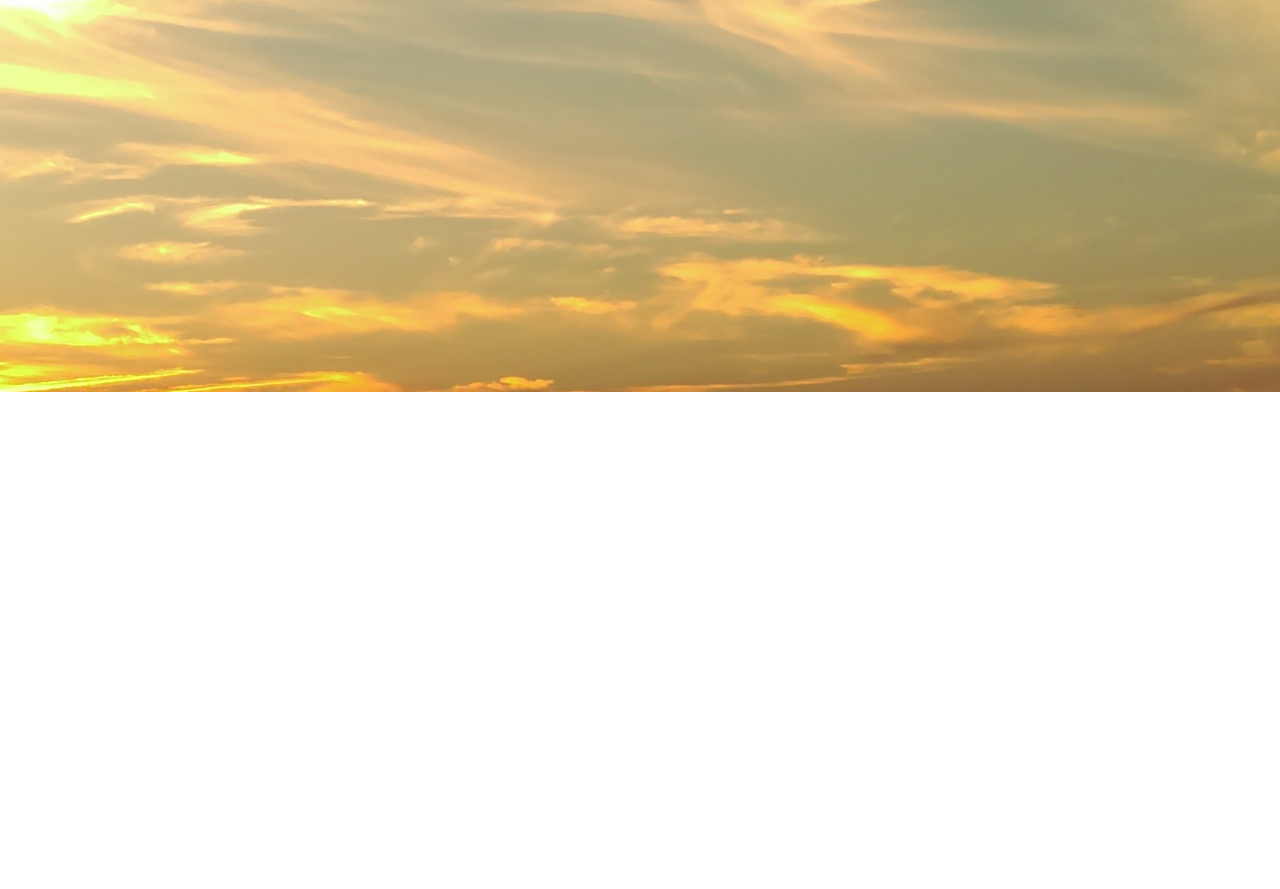
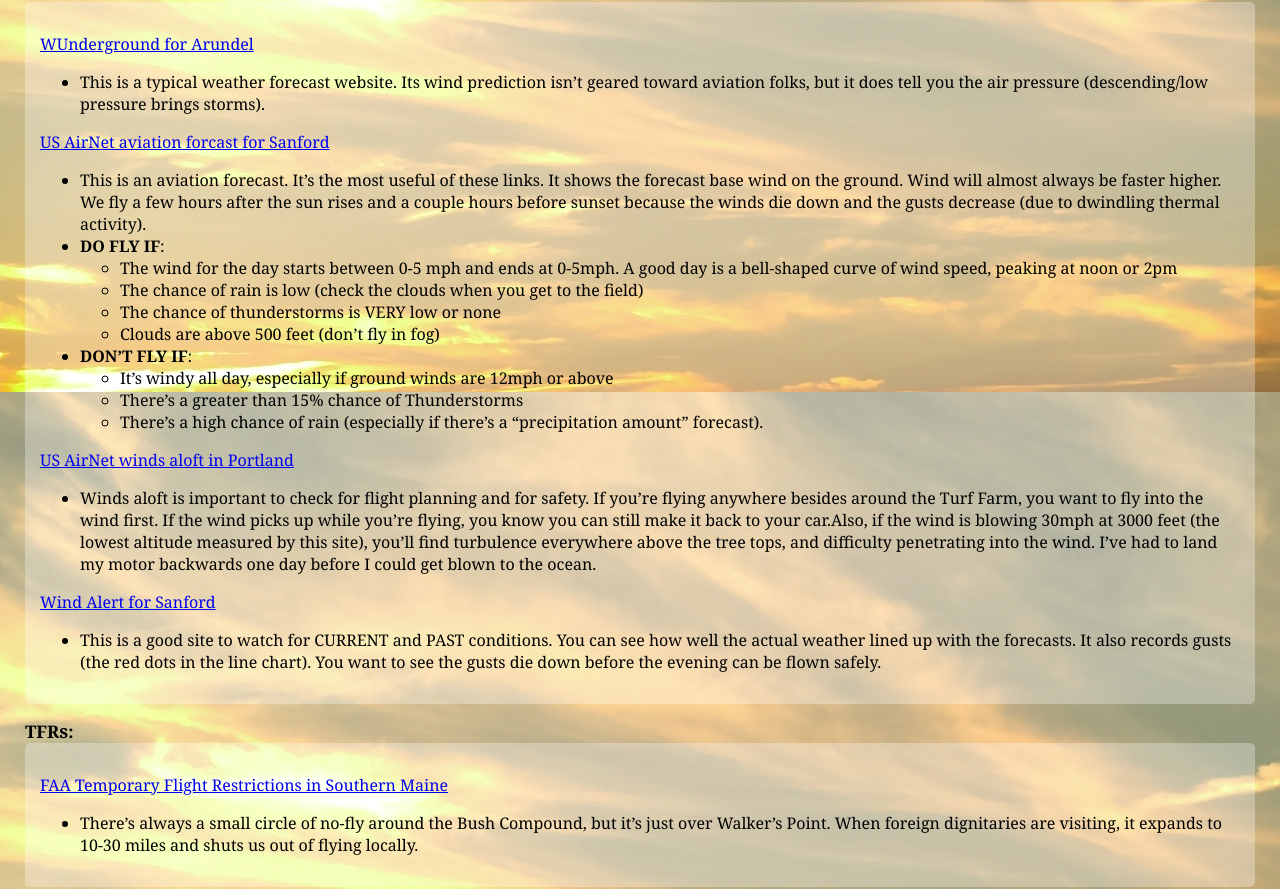
Before and after one commit to dianamcnulty/spf-client, an Angular app: page /weather in a window 1280 px wide. Before the commit this address led to /. Shown: the part 408-1297 px from the top of the page. Before the commit the page ends 800 px from the top, so only its background shows below. Built offline with nearby package versions, Linux system fonts and the light colour scheme.

Commit message:
weather component added

```diff
--- a/src/app/app-routing.module.ts
+++ b/src/app/app-routing.module.ts
@@ -6,6 +6,8 @@ import { AboutComponent } from './about/about.component';
 import { PgclassesComponent } from './pgclasses/pgclasses.component';
 import { WelcomeComponent } from './welcome/welcome.component';
 import { FaqComponent } from './faq/faq.component'
+import { WeatherComponent } from './weather/weather.component'
+
 const routes: Routes = [
     {
         path: 'about',
@@ -14,6 +16,10 @@ const routes: Routes = [
     {
         path: 'faq',
         component: FaqComponent
+    },
+    {
+        path: 'weather',
+        component: WeatherComponent
     },
     {
         path: 'classes',
--- a/src/app/app.component.css
+++ b/src/app/app.component.css
@@ -50,6 +50,9 @@ nav {
 }
 .training-btn:hover {
 }
+a{
+  padding: 0 10px;
+}
 /* @media screen and (max-width: 480px) {
 
 } */
--- a/src/app/app.component.html
+++ b/src/app/app.component.html
@@ -9,7 +9,7 @@
   <div id='dropdown-content' class="dropdown-content">
     <a routerLink="/classes">Classes</a>
     <a routerLink="/faq">FAQ's</a>
-    <a href='www.weather.com'>Weather Tips</a>
+    <a href='/weather'>Local Weather</a>
   </div>
   <button routerLink="/">Dave's Blog</button>
   <button routerLink="/">Contact</button>
--- a/src/app/app.module.ts
+++ b/src/app/app.module.ts
@@ -9,6 +9,7 @@ import { PgclassesComponent } from './pgclasses/pgclasses.component';
 
 import { AppRoutingModule } from './app-routing.module';
 import { FaqComponent } from './faq/faq.component';
+import { WeatherComponent } from './weather/weather.component';
 
 @NgModule({
   declarations: [
@@ -16,7 +17,8 @@ import { FaqComponent } from './faq/faq.component';
     WelcomeComponent,
     AboutComponent,
     PgclassesComponent,
-    FaqComponent
+    FaqComponent,
+    WeatherComponent
   ],
   imports: [
     BrowserModule,
--- /dev/null
+++ b/src/app/weather/weather.component.css
@@ -0,0 +1,3 @@
+.lighten-bg{
+  margin-bottom: 15px;
+}
--- /dev/null
+++ b/src/app/weather/weather.component.html
@@ -0,0 +1,64 @@
+<div class='page-content'>
+<h1 class="uk-article-title" itemprop="headline">Weather</h1>
+<div class='lighten-bg'>
+  <p>Here are some weather links that I use to determine if this part of Southern Maine is flyable. Also important is the TFR map, which tells me when there are flight restrictions (like when the Secret Service is enforcing a No-Fly around the Bush Compound). I recommend opening all of these weather links in browser tabs and analyzing each one, one-by-one, so that you don’t miss anything.</p>
+  <p>In general, don’t trust any weather forecast more than 2 days out. Usually they get tomorrow right, but the next day won’t be quite as forecast.</p>
+  </div>
+
+  <label>Weather Sites:</label>
+<div class='lighten-bg'>
+  <p><a href="https://www.wunderground.com/US/ME/Arundel.html">WUnderground for Arundel</a></p>
+  <ul>
+  <li>This is a typical weather forecast website. Its wind prediction isn’t geared toward aviation folks, but it does tell you the air pressure (descending/low pressure brings storms).</li>
+  </ul>
+  <p><a href="http://www.usairnet.com/cgi-bin/launch/code.cgi?Submit=Go&amp;sta=KSFM&amp;state=ME">US AirNet aviation forcast for Sanford</a></p>
+  <ul>
+  <li>This is an aviation forecast. It’s the most useful of these links. It shows the forecast base wind on the ground. Wind will almost always be faster higher. We fly a few hours after the sun rises and a couple hours before sunset because the winds die down and the gusts decrease (due to dwindling thermal activity).</li>
+  <li><strong>DO FLY IF</strong>:
+  <ul>
+  <li>The wind for the day starts between 0-5 mph and ends at 0-5mph. A good day is a bell-shaped curve of wind speed, peaking at noon or 2pm</li>
+  <li>The chance of rain is low (check the clouds when you get to the field)</li>
+  <li>The chance of thunderstorms is VERY low or none</li>
+  <li>Clouds are above 500 feet (don’t fly in fog)</li>
+  </ul>
+  </li>
+  <li><strong>DON’T FLY IF</strong>:
+  <ul>
+  <li>It’s windy all day, especially if ground winds are 12mph or above</li>
+  <li>There’s a greater than 15% chance of Thunderstorms</li>
+  <li>There’s a high chance of rain (especially if there’s a “precipitation amount” forecast).</li>
+  </ul>
+  </li>
+  </ul>
+  <p><a href="http://www.usairnet.com/cgi-bin/Winds/Aloft.cgi?location=PWM&amp;Submit=Get+Forecast&amp;hour=06&amp;course=azimuth">US AirNet winds aloft in Portland</a></p>
+  <ul>
+  <li>Winds aloft is important to check for flight planning and for safety. If you’re flying anywhere besides around the Turf Farm, you want to fly into the wind first. If the wind picks up while you’re flying, you know you can still make it back to your car.Also, if the wind is blowing 30mph at 3000 feet (the lowest altitude measured by this site), you’ll find turbulence everywhere above the tree tops, and difficulty penetrating into the wind. I’ve had to land my motor backwards one day before I could get blown to the ocean.</li>
+  </ul>
+  <p><a href="http://www.windalert.com/spot/877">Wind Alert for Sanford</a></p>
+  <ul>
+  <li>This is a good site to watch for CURRENT and PAST conditions. You can see how well the actual weather lined up with the forecasts. It also records gusts (the red dots in the line chart). You want to see the gusts die down before the evening can be flown safely.</li>
+  </ul>
+</div>
+  <label>TFRs:</label>
+  <div class='lighten-bg'>
+  <p><a href="http://tfr.faa.gov/tfr_map_ims/html/ns/scale4/tile_8_3.html">FAA Temporary Flight Restrictions in Southern Maine</a></p>
+  <ul>
+  <li>There’s always a small circle of no-fly around the Bush Compound, but it’s just over Walker’s Point. When foreign dignitaries are visiting, it expands to 10-30 miles and shuts us out of flying locally.</li>
+  </ul>
+  </div>
+
+  <label>Tides:</label>
+    <div class='lighten-bg'>
+  <p><a href="http://www.tides.info/?command=view&amp;locid=12381">Tide Chart for Kennebunk</a></p>
+  <ul>
+  <li>Between Labor Day and Memorial Day (the winter), we sometimes fly the beaches if they are empty. More runway is much better than less, so knowing when the tide is low is important. You need some form of South wind to safely fly the beaches here, as most beaches face south. Watch out for children, people who want to help with your propeller, and dogs who want to eat your propeller. We must be on our best behaviour on beaches, as we don’t have many, and they are very much in the public’s eye.</li>
+  </ul>
+  </div>
+
+  <label>XC planning:</label>
+    <div class='lighten-bg'>
+  <p><a href="https://www.windyty.com/?43.505,-70.694,9">windyty for Southern Maine</a></p>
+  <ul>
+  <li>WindyTy is great for planning an XC flight. The changing flow of the air as the day progresses is very easy to visualize on WindyTy. If you want to make it back to your launch site without sweating it, start your long flight INTO the wind.</li>
+  </ul>
+</div></div>
--- /dev/null
+++ b/src/app/weather/weather.component.ts
@@ -0,0 +1,15 @@
+import { Component, OnInit } from '@angular/core';
+
+@Component({
+  selector: 'app-weather',
+  templateUrl: './weather.component.html',
+  styleUrls: ['./weather.component.css']
+})
+export class WeatherComponent implements OnInit {
+
+  constructor() { }
+
+  ngOnInit() {
+  }
+
+}
```
Also changed, not shown: 1 other file (tests, documents, lock files or other folders).
